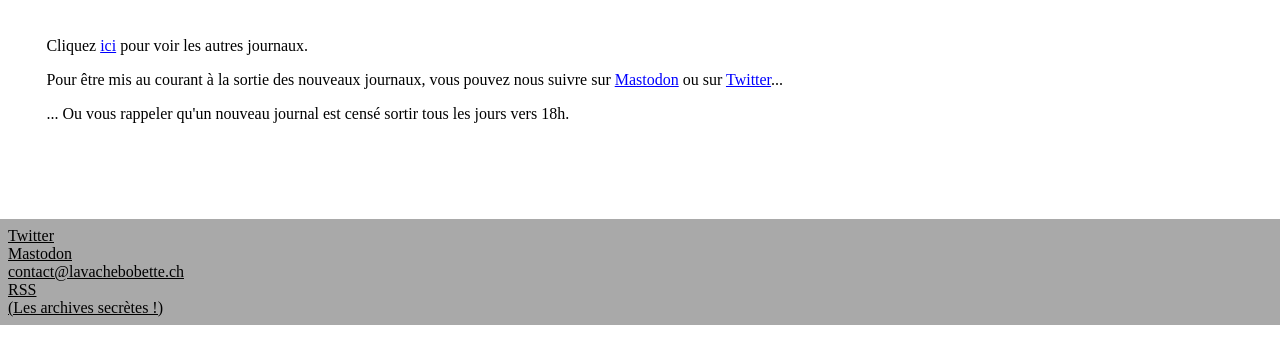
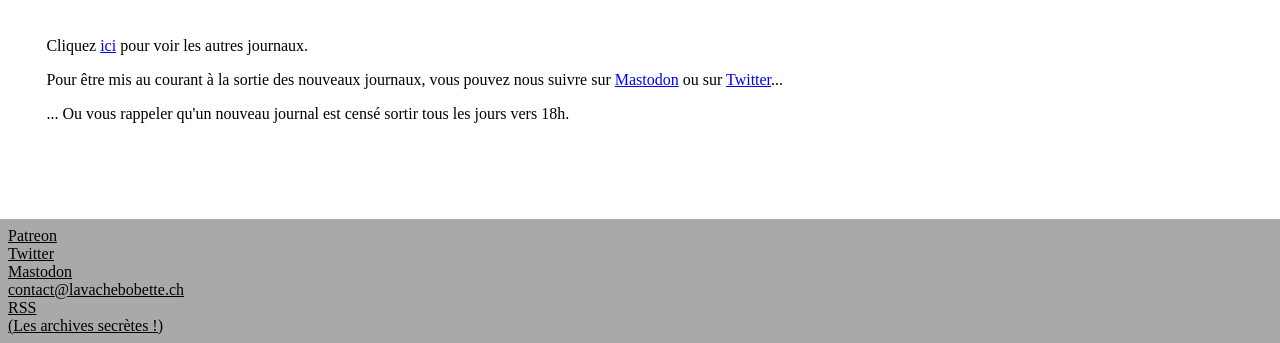
Before and after one commit to pioucraft/La-Vache-Bobette, a website: page public/index.html in a window 1280 px wide. Shown: the part 543-886 px from the top of the page. Drawn offline with Linux system fonts and the light colour scheme; files whose address does not match are found by name.

Commit message:
add patreon

```diff
--- a/public/index.html
+++ b/public/index.html
@@ -31,6 +31,7 @@
 
     </header>
     <footer>
+        <a href="https://patreon.com/lavachebobette">Patreon</a>
         <a rel="me" href="https://twitter.com/lavachebobette">Twitter</a>
         <a rel="me" href="https://tooting.ch/@lavachebobette">Mastodon</a>
         <a href="mailto:contact@lavachebobette.ch">contact@lavachebobette.ch</a>
```
Also changed, not shown: public/journal/50985ae5-63a9-4eed-aee6-ff6b79a27da0.html (+1 -0 lines), public/journal/68189aba-d3ca-4d74-b871-f5e2ec02a615.html (+1 -0 lines), public/journal/8b4ae353-9ff4-4d08-a374-696396d185ce.html (+1 -0 lines), public/journaux.html (+1 -0 lines), templates/index.html (+1 -0 lines), templates/journal.html (+1 -0 lines).
